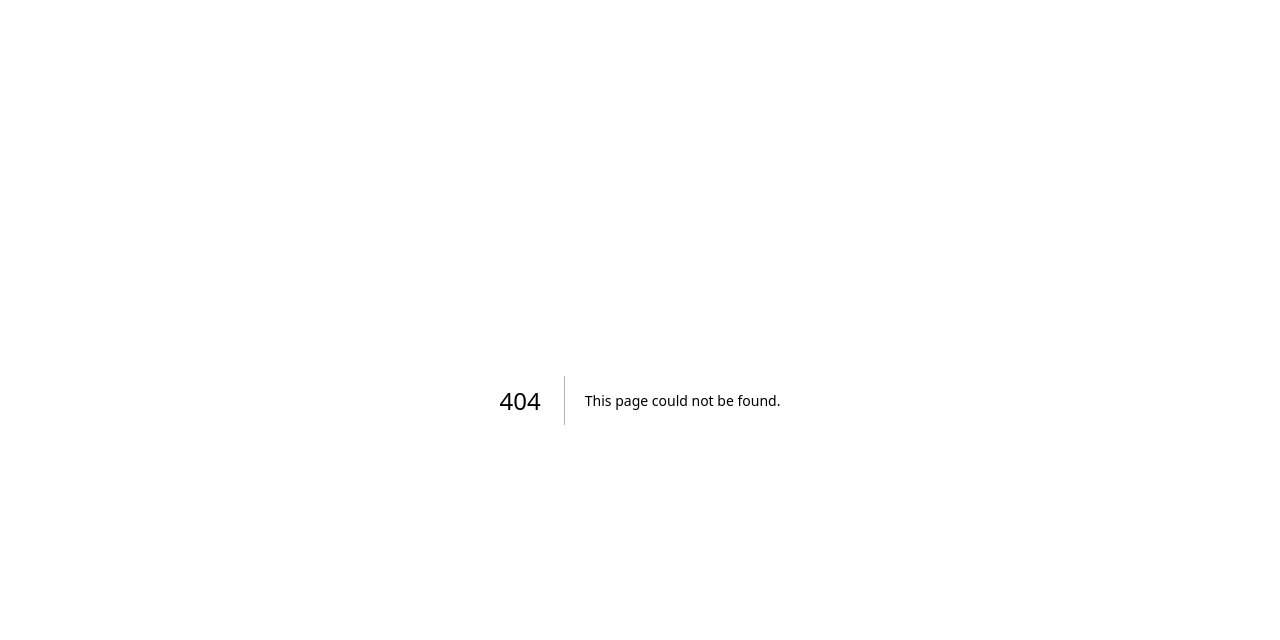
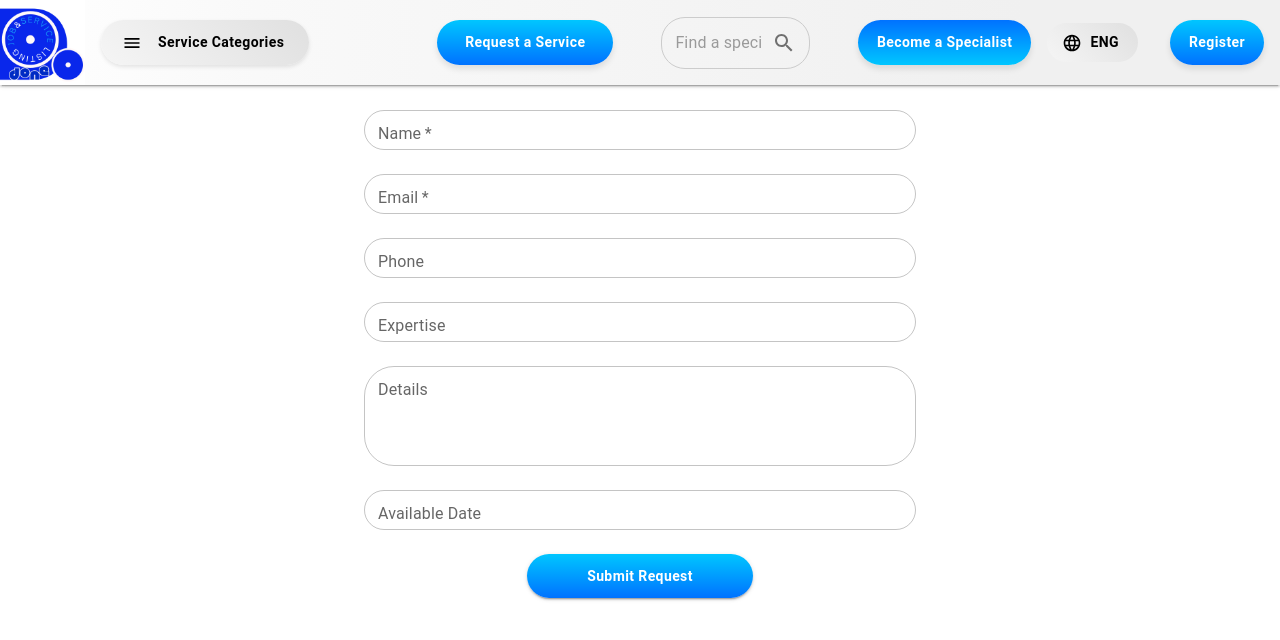
Before and after one commit to Vhkan/dodone, a Next.js app: page /become-specialist in a window 1280 px wide. Before the commit this address had no page. Shown: the top 640 px of the page. Built offline with nearby package versions, Linux system fonts and the light colour scheme.

Commit message:
Add become a specialist page and its form

```diff
--- a/src/components/Header.tsx
+++ b/src/components/Header.tsx
@@ -433,12 +433,11 @@ const Header = () => {
             </Box>
 
             {!isTablet && (
-                <Link href="/request-service" passHref>
+              <Link href="/become-specialist" passHref>
                 <Button
                   variant="contained"
                   sx={{
-                      background:
-                        "linear-gradient(to bottom, #00c6ff, #0072ff)",
+                    background: "linear-gradient(to top, #00c6ff, #0072ff)", // Changed to top
                     color: "white",
                     padding: { md: "8px 16px", lg: "10px 19px" },
                     borderRadius: "2em",
@@ -447,8 +446,7 @@ const Header = () => {
                     whiteSpace: "nowrap",
                     boxShadow: "0px 4px 6px rgba(0, 0, 0, 0.1)",
                     "&:hover": {
-                        background:
-                          "linear-gradient(to bottom, #3399ff, #0072ff)",
+                      background: "linear-gradient(to top, #3399ff, #0072ff)", // Changed to top
                       boxShadow: "0px 6px 12px rgba(0, 0, 0, 0.2)",
                     },
                   }}
--- /dev/null
+++ b/src/pages/become-specialist.tsx
@@ -0,0 +1,215 @@
+import React from "react";
+import {
+  Container,
+  Typography,
+  TextField,
+  Button,
+  Box,
+  Alert,
+} from "@mui/material";
+import { LocalizationProvider, DatePicker } from "@mui/x-date-pickers";
+import { AdapterDateFns } from "@mui/x-date-pickers/AdapterDateFns";
+import Header from "../components/Header";
+
+const inputSx = {
+  "& .MuiOutlinedInput-root": {
+    borderRadius: "30px",
+    height: "40px",
+    padding: "0",
+    "& input": {
+      padding: "8px 14px",
+    },
+  },
+  "& .MuiInputLabel-root": {
+    fontSize: "1rem",
+    transform: "translate(14px, 12px) scale(1)",
+  },
+  "& .MuiInputLabel-root.Mui-focused": {
+    color: "#1976d2",
+    fontWeight: "bold",
+    transform: "translate(14px, -9px) scale(0.75)",
+  },
+  "& .MuiInputLabel-shrink": {
+    transform: "translate(14px, -9px) scale(0.75)",
+  },
+};
+
+const BecomeSpecialistPage: React.FC = () => {
+  const [formData, setFormData] = React.useState({
+    name: "",
+    email: "",
+    phone: "",
+    expertise: "",
+    details: "",
+    selectedDate: null as Date | null,
+  });
+
+  const [submitted, setSubmitted] = React.useState(false);
+
+  const handleChange = (
+    e: React.ChangeEvent<HTMLInputElement | HTMLTextAreaElement>
+  ) => {
+    const { name, value } = e.target;
+    setFormData((prev) => ({
+      ...prev,
+      [name]: value,
+    }));
+  };
+
+  const handleDateChange = (date: Date | null) => {
+    setFormData((prev) => ({
+      ...prev,
+      selectedDate: date,
+    }));
+  };
+
+  const handleSubmit = (e: React.FormEvent<HTMLFormElement>) => {
+    e.preventDefault();
+    console.log("Form Data:", formData);
+    setSubmitted(true);
+  };
+
+  return (
+    <Box
+      sx={{
+        display: "flex",
+        flexDirection: "column",
+        minHeight: "100vh",
+        margin: 0,
+        padding: 0,
+      }}
+    >
+      <Box sx={{ width: "100%", margin: 0, padding: 0 }}>
+        <Header />
+      </Box>
+      <Container maxWidth="sm" sx={{ marginTop: 4 }}>
+        <Typography variant="h4" gutterBottom>
+          Become a Specialist
+        </Typography>
+
+        {submitted && (
+          <Alert severity="success" sx={{ mb: 2 }}>
+            Your request has been submitted!
+          </Alert>
+        )}
+
+        <form onSubmit={handleSubmit}>
+          <TextField
+            fullWidth
+            label="Name"
+            name="name"
+            value={formData.name}
+            onChange={handleChange}
+            margin="normal"
+            required
+            sx={inputSx}
+          />
+          <TextField
+            fullWidth
+            label="Email"
+            name="email"
+            type="email"
+            value={formData.email}
+            onChange={handleChange}
+            margin="normal"
+            required
+            sx={inputSx}
+          />
+          <TextField
+            fullWidth
+            label="Phone"
+            name="phone"
+            type="tel"
+            value={formData.phone}
+            onChange={handleChange}
+            margin="normal"
+            sx={inputSx}
+          />
+          <TextField
+            fullWidth
+            label="Expertise"
+            name="expertise"
+            value={formData.expertise}
+            onChange={handleChange}
+            margin="normal"
+            sx={inputSx}
+          />
+          <TextField
+            fullWidth
+            label="Details"
+            name="details"
+            value={formData.details}
+            onChange={handleChange}
+            margin="normal"
+            multiline
+            rows={4}
+            sx={{
+              ...inputSx,
+              "& .MuiOutlinedInput-root": {
+                ...inputSx["& .MuiOutlinedInput-root"],
+                height: "auto",
+                padding: "4px",
+              },
+            }}
+          />
+
+          <LocalizationProvider dateAdapter={AdapterDateFns}>
+            <DatePicker
+              label="Available Date"
+              value={formData.selectedDate}
+              onChange={handleDateChange}
+              slotProps={{
+                textField: {
+                  fullWidth: true,
+                  margin: "normal",
+                  sx: {
+                    ...inputSx,
+                    "& .MuiOutlinedInput-root": {
+                      ...inputSx["& .MuiOutlinedInput-root"],
+                      padding: "0 8px",
+                      alignItems: "center",
+                    },
+                    "& input": {
+                      padding: "0 !important",
+                      height: "100%",
+                      textAlign: "center",
+                      fontSize: "1rem",
+                    },
+                  },
+                },
+              }}
+            />
+          </LocalizationProvider>
+
+          {/* Submit Button */}
+          <Box sx={{ display: "flex", justifyContent: "center", mt: 2 }}>
+            <Button
+              type="submit"
+              variant="contained"
+              sx={{
+                background: "linear-gradient(to bottom, #00c6ff, #0072ff)",
+                color: "white",
+                padding: "10px 60px",
+                borderRadius: "2em",
+                textTransform: "none",
+                fontWeight: "bold",
+                "&:hover": {
+                  background: "linear-gradient(to bottom, #3399ff, #0072ff)",
+                  boxShadow: "0px 6px 12px rgba(0, 0, 0, 0.2)",
+                },
+                "&:focus": {
+                  outline: "none",
+                  boxShadow: "0px 0px 8px rgba(0, 191, 255, 0.5)",
+                },
+              }}
+            >
+              Submit Request
+            </Button>
+          </Box>
+        </form>
+      </Container>
+    </Box>
+  );
+};
+
+export default BecomeSpecialistPage;
```
Lines whose indentation alone changed are shown as unchanged.
